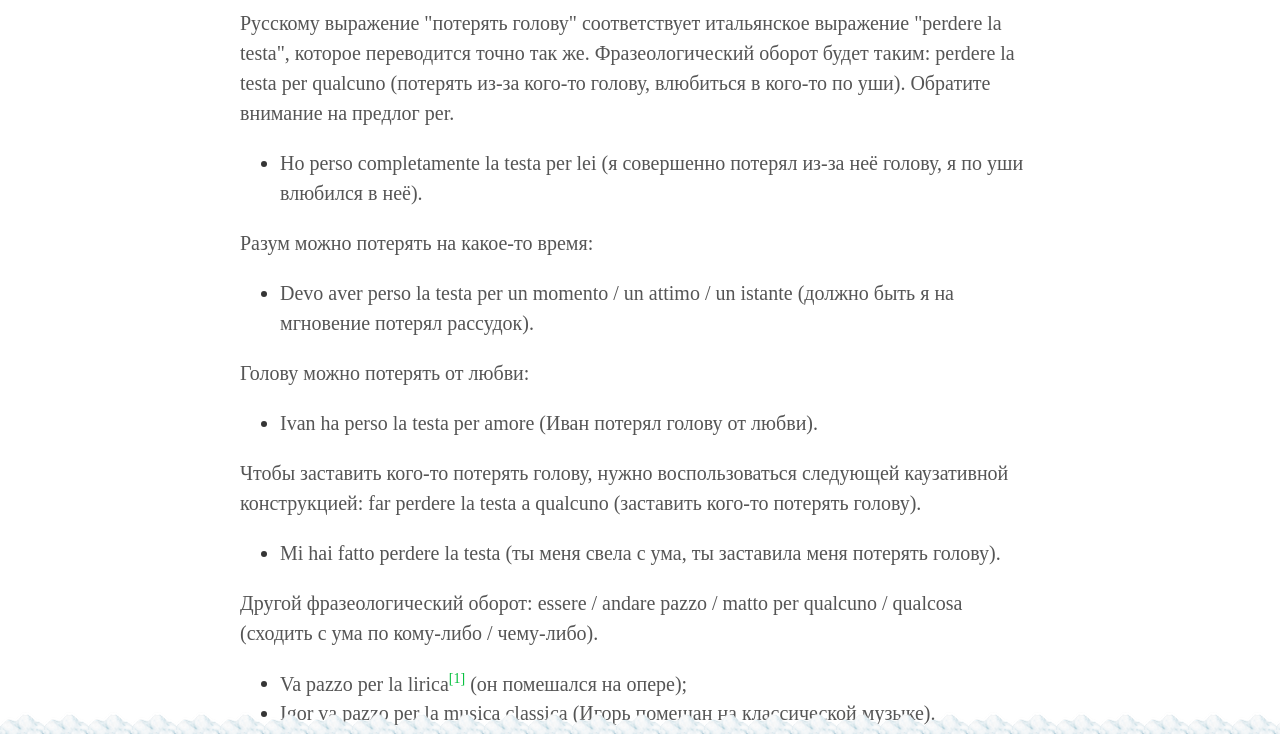
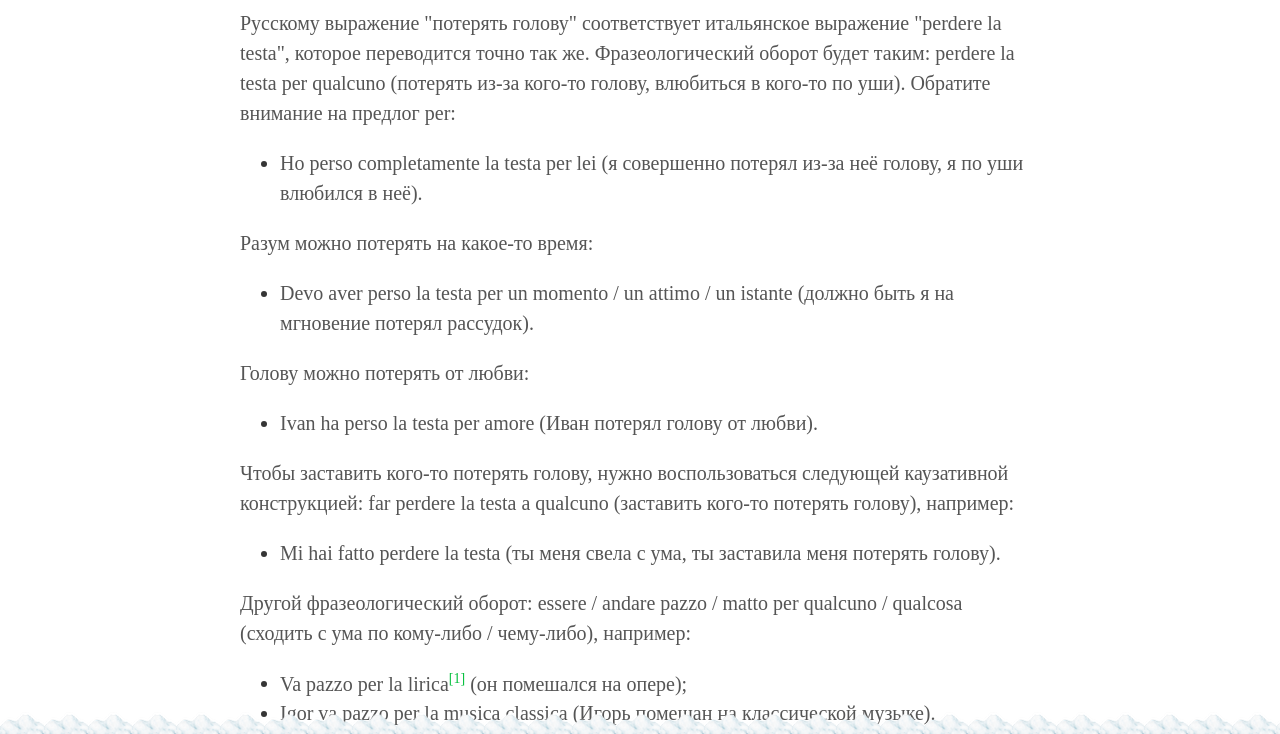
Before and after one commit to postolny/postolny.github.io, a Jekyll site: the page built from _posts/2022-01-06-come-perdere-la-testa.md, in a window 1280 px wide and 1400 px high. Shown: the part 666-1400 px from the top of the window. Built offline with Jekyll 4.4.1, drawn with Linux system fonts in a browser that asks for light colours.

Commit message:
Add files via upload

```diff
--- a/_posts/2022-01-06-come-perdere-la-testa.md
+++ b/_posts/2022-01-06-come-perdere-la-testa.md
@@ -8,7 +8,7 @@ categories:
 tags: Un-po'-di-tutto
 ---
 
-Русскому выражение "потерять голову" соответствует итальянское выражение "perdere la testa", которое переводится точно так же. Фразеологический оборот будет таким: perdere la testa per qualcuno (потерять из-за кого-то голову, влюбиться в кого-то по уши). Обратите внимание на предлог per.
+Русскому выражение "потерять голову" соответствует итальянское выражение "perdere la testa", которое переводится точно так же. Фразеологический оборот будет таким: perdere la testa per qualcuno (потерять из-за кого-то голову, влюбиться в кого-то по уши). Обратите внимание на предлог per:
 
 - Ho perso completamente la testa per lei (я совершенно потерял из-за неё голову, я по уши влюбился в неё).
 
@@ -20,11 +20,12 @@ tags: Un-po'-di-tutto
 
 - Ivan ha perso la testa per amore (Иван потерял голову от любви).
 
-Чтобы заставить кого-то потерять голову, нужно воспользоваться следующей каузативной конструкцией: far perdere la testa a qualcuno (заставить кого-то потерять голову).
+Чтобы заставить кого-то потерять голову, нужно воспользоваться следующей каузативной конструкцией: far perdere la testa a qualcuno (заставить кого-то потерять голову), например:
 
 - Mi hai fatto perdere la testa (ты меня свела с ума, ты заставила меня потерять голову).
 
-Другой фразеологический оборот: essere / andare pazzo / matto per qualcuno / qualcosa (сходить с ума по кому-либо / чему-либо).
+Другой фразеологический оборот: essere / andare pazzo / matto per qualcuno / qualcosa (сходить с ума по кому-либо / чему-либо), например:
+
 - Va pazzo per la lirica[^1] (он помешался на опере);
 - Igor va pazzo per la musica classica (Игорь помешан на классической музыке).
 
```
Also changed, not shown: _posts/2020-11-23-le-stagioni.md (+1 -1 lines).
